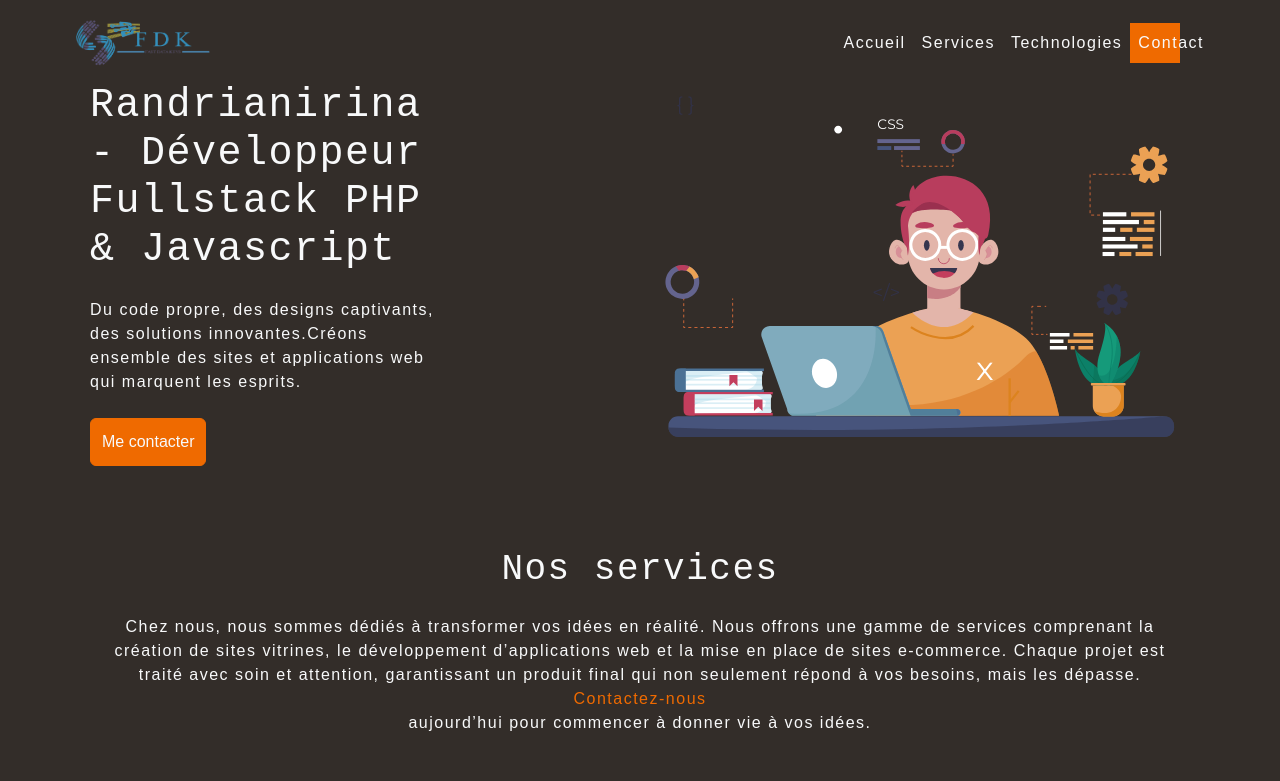
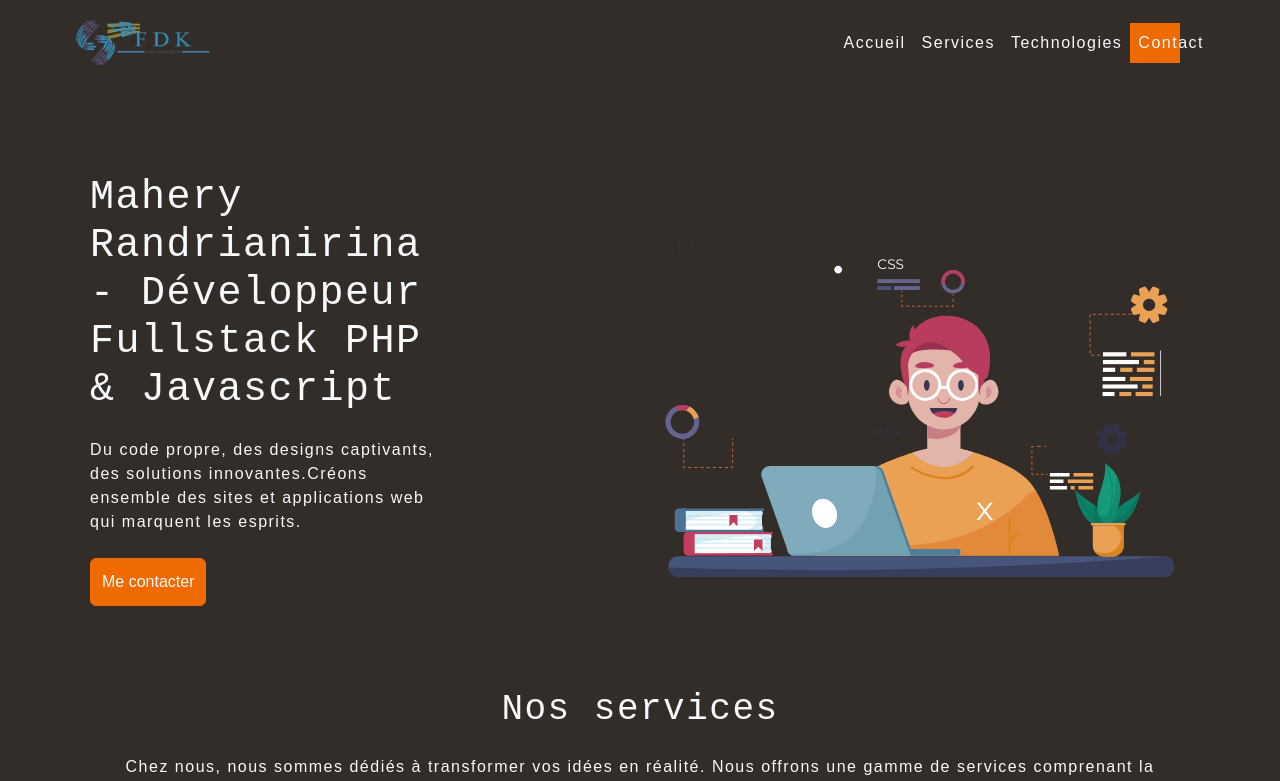
Before and after one commit to MaheryRandrianirina/next-fdk-portfolio, a Next.js app: page / in a window 1280 px wide. Shown: the top 781 px of the page. Built offline with nearby package versions, Linux system fonts and the light colour scheme.

Commit message:
Add padding to the banner section

```diff
--- a/styles/app.scss
+++ b/styles/app.scss
@@ -16,6 +16,11 @@ nav.navbar.navbar-expand-lg {
         width: 30px;
     }
 }
+
+#banner {
+    padding-top: 140px;
+}
+
 .nav-item::before {
     content: "";
     transition: background .3s cubic-bezier(0.42, 0, 0, 1.21);
```
